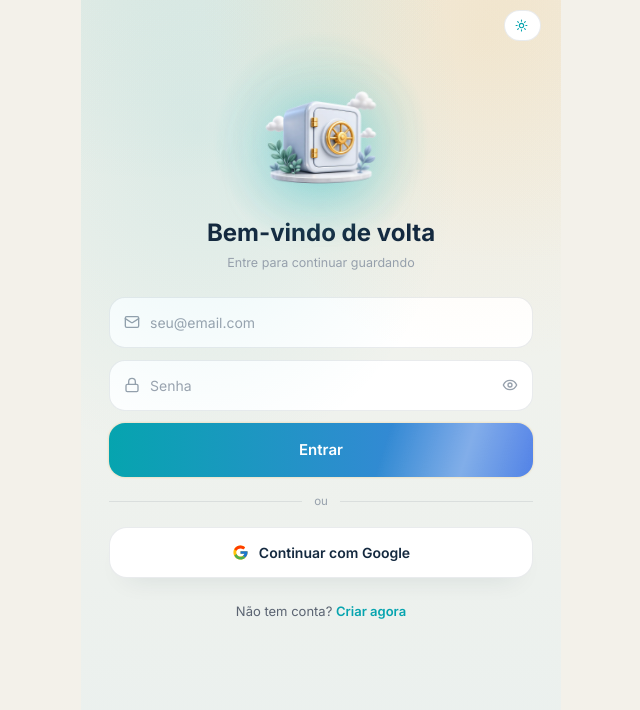
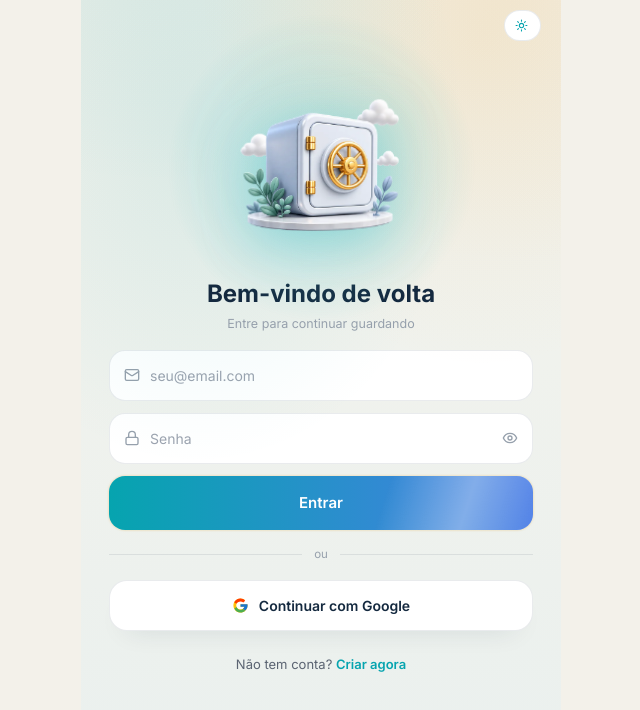
Before and after one commit to orbicorporate/Cofre-, a React (Vite) app: page / in a window 1280 px wide. Shown: the top 710 px of the page, without its empty margins (319-959 px from the left). Built offline with nearby package versions, Linux system fonts and the light colour scheme.

Commit message:
Aumenta o cofre na tela de login/cadastro

```diff
--- a/src/App.jsx
+++ b/src/App.jsx
@@ -3618,8 +3618,8 @@ function AuthScreen({ themeName, onToggleTheme }) {
           {themeName === "black" ? <Moon size={13} color={C.gold} /> : themeName === "soft" ? <Cloud size={13} color={C.gold} /> : <Sun size={13} color={C.blueElectric} />}
         </button>
 
-        <div className="flex flex-col items-center justify-center relative shrink-0" style={{ paddingTop: 8, paddingBottom: 24 }}>
-          <VaultHero size={150} tier={1} img={VAULT_IMG} ring={false} />
+        <div className="flex flex-col items-center justify-center relative shrink-0" style={{ paddingTop: 4, paddingBottom: 16 }}>
+          <VaultHero size={215} tier={1} img={VAULT_IMG} ring={false} />
           <h1 className="mt-1 font-bold text-center leading-tight" style={fs_(24, { color: C.text1 })}>
             {mode === "login" ? "Bem-vindo de volta" : "Crie sua conta"}
           </h1>
```
